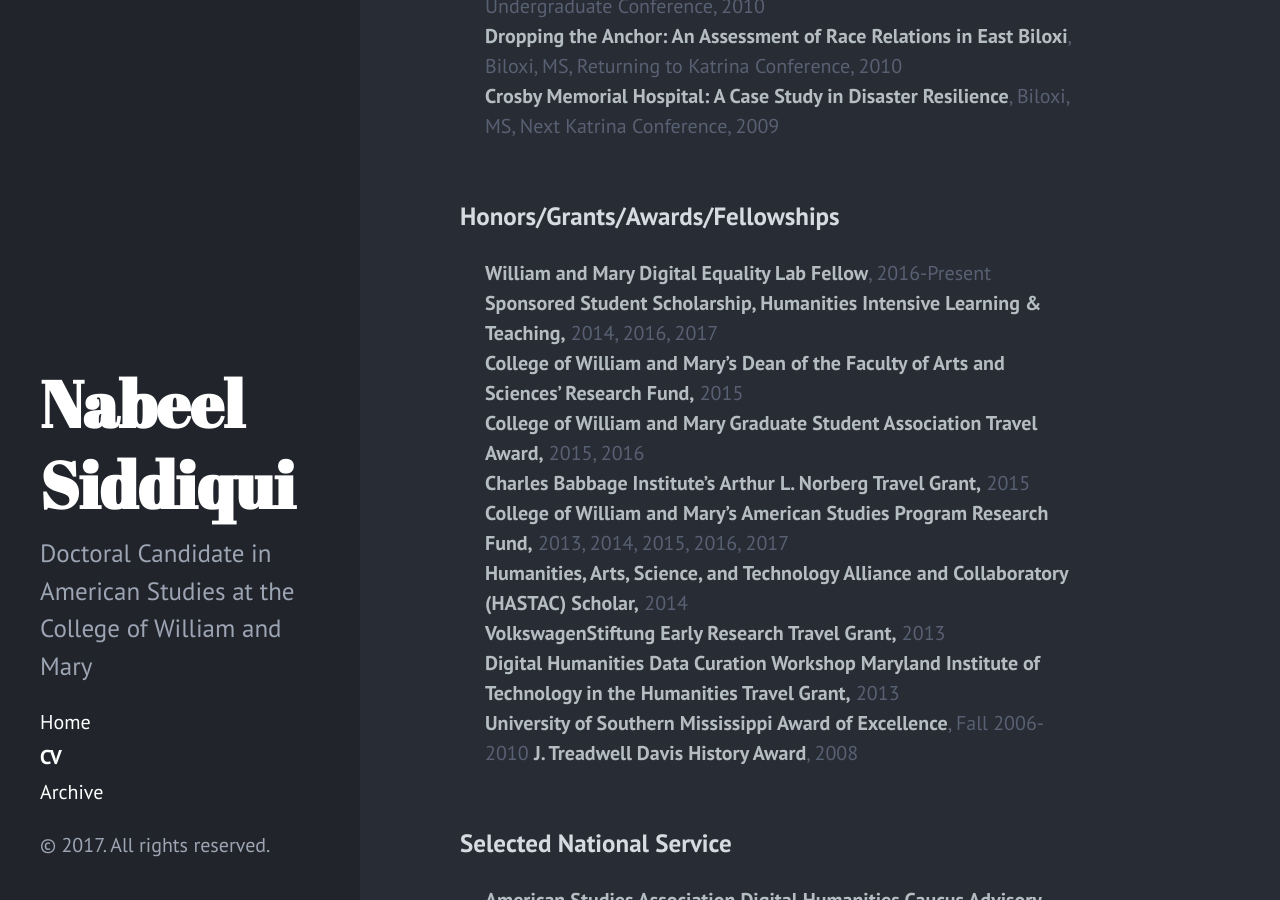
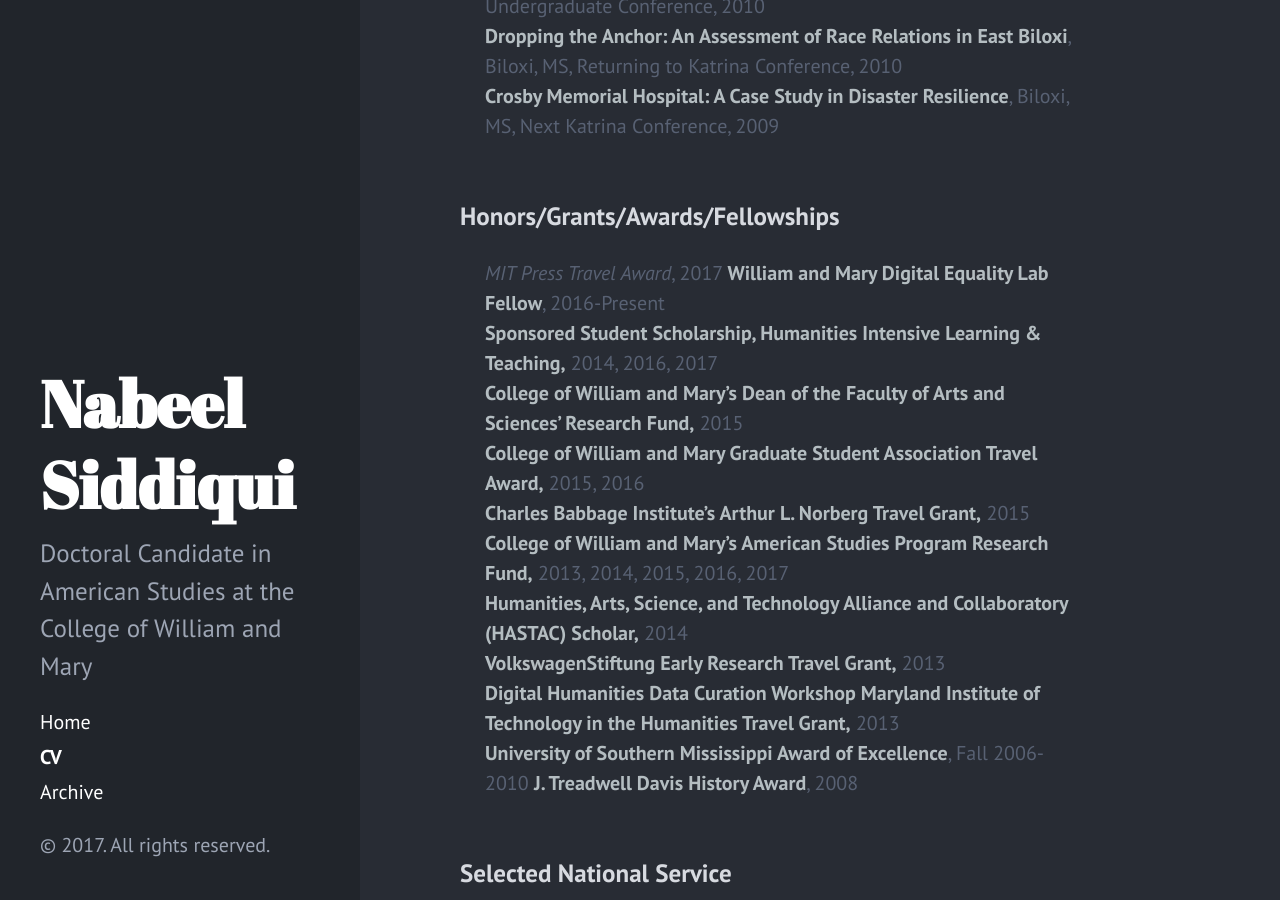
Before and after one commit to nabsiddiqui/nabsiddiqui_old_jekyll_site, a Jekyll site: the page built from CV.md, in a window 1280 px wide and 900 px high, scrolled down 3283 px. Built offline with Jekyll 4.4.1, drawn with Linux system fonts in a browser that asks for light colours.

Commit message:
Added Travel Award to CV

```diff
--- a/CV.md
+++ b/CV.md
@@ -60,6 +60,7 @@ title: CV
 
 ### Honors/Grants/Awards/Fellowships
 
+> *MIT Press Travel Award*, 2017
 > **William and Mary Digital Equality Lab Fellow**, 2016-Present
 > **Sponsored Student Scholarship, Humanities Intensive Learning & Teaching,** 2014, 2016, 2017
 > **College of William and Mary’s Dean of the Faculty of Arts and Sciences’ Research Fund,** 2015
```
